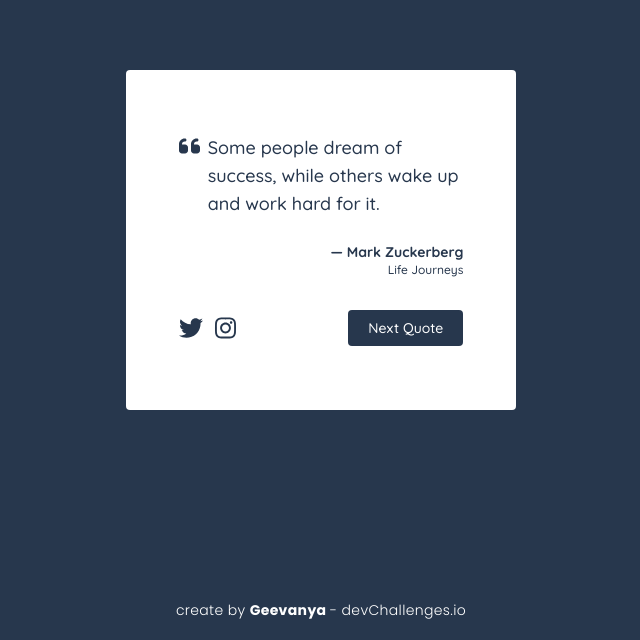
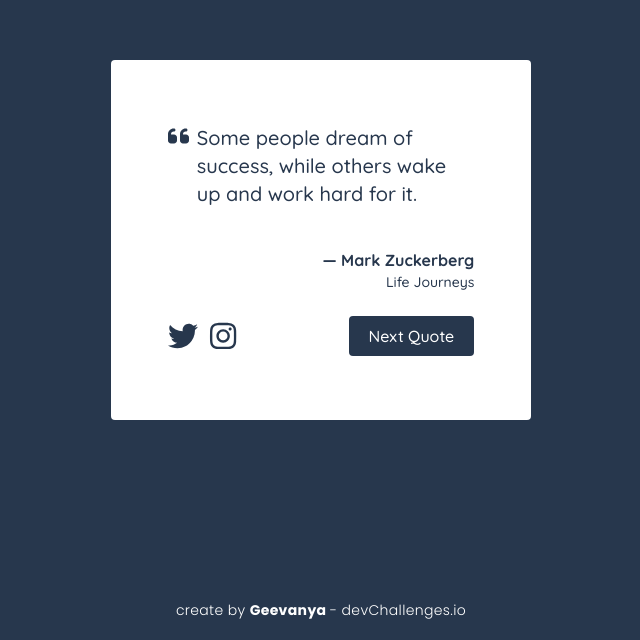
Before and after one commit to YRahmadani/quote-generator, a React (Vite) app: page / in a window 1280 px wide. Shown: the part 160-800 px from the top of the page, without its empty margins (319-959 px from the left). Built offline with nearby package versions, Linux system fonts and the light colour scheme.

Commit message:
edit app.jsx

```diff
--- a/src/App.jsx
+++ b/src/App.jsx
@@ -22,7 +22,7 @@ const App = () => {
 
   return (
     <div className={`w-full h-screen flex flex-col justify-center items-center`} style={{ backgroundColor: color }}>
-      <div className={`sm:w-[390px] xl:w-[600px] w-[340px] py-16 bg-white flex flex-col items-center justify-center rounded ${author ? 'gap-4' : 'gap-0'}`}>
+      <div className={`sm:w-[420px] xl:w-[600px] w-[340px] py-16 bg-white flex flex-col items-center justify-center rounded ${author ? 'gap-4' : 'gap-0'}`}>
         {author ? (
           // if author is selected, display filtered quotes
           quotes.filter((qu) => qu.author === quote.author).map((newqu, idx) => (
@@ -39,23 +39,23 @@ const App = () => {
             {/* Quotes */}
             <span className='w-[73%] text-left flex gap-2'>
               <FontAwesomeIcon icon={faQuoteLeft} className='text-2xl xl:text-4xl' style={{ color: color }} />
-              <p className='font-quicksand text-lg xl:text-3xl' style={{ color: color }}>{quote.quote}</p>
+              <p className='font-quicksand text-xl xl:text-3xl' style={{ color: color }}>{quote.quote}</p>
             </span>
 
             {/* Author & Genre */}
-            <span className='text-right w-[73%] mt-6 flex flex-col items-end'>
-              <h3 className='font-extrabold font-quicksand text-sm xl:text-2xl cursor-pointer' style={{ color: color }} onClick={() => { setAuthor((prev) => !prev) }}>— {quote.author}</h3>
-              <p className={`text-xs xl:text-xl font-quicksand cursor-pointer ${author ? 'hidden' : 'flex'}`} style={{ color: color }}>{quote.genre}</p>
+            <span className='text-right w-[73%] mt-10 flex flex-col items-end'>
+              <h3 className='font-extrabold font-quicksand text-base xl:text-2xl cursor-pointer' style={{ color: color }} onClick={() => { setAuthor((prev) => !prev) }}>— {quote.author}</h3>
+              <p className={`text-sm xl:text-xl font-quicksand cursor-default ${author ? 'hidden' : 'flex'}`} style={{ color: color }}>{quote.genre}</p>
             </span>
 
             {/* Icons & Next Quote */}
-            <span className={`w-[73%] mt-8 flex justify-between items-center ${author ? 'hidden' : 'flex'}`}>
+            <span className={`w-[73%] mt-6 flex justify-between items-center ${author ? 'hidden' : 'flex'}`}>
               <span className='flex gap-3 xl:gap-4'>
-                <FontAwesomeIcon icon={faTwitter} className='text-2xl xl:text-4xl hover:scale-125 cursor-pointer duration-200' style={{ color: color }} />
-                <FontAwesomeIcon icon={faInstagram} className='text-2xl xl:text-4xl hover:scale-125 cursor-pointer duration-200' style={{ color: color }} />
+                <FontAwesomeIcon icon={faTwitter} className='text-3xl xl:text-4xl hover:scale-125 cursor-pointer duration-200' style={{ color: color }} />
+                <FontAwesomeIcon icon={faInstagram} className='text-3xl xl:text-4xl hover:scale-125 cursor-pointer duration-200' style={{ color: color }} />
               </span>
               <button className='py-2 px-5 rounded cursor-pointer' style={{ backgroundColor: color }} onClick={randomQuote}>
-                <p className='text-white text-sm xl:text-xl font-quicksand'>Next Quote</p>
+                <p className='text-white text-base xl:text-xl font-quicksand'>Next Quote</p>
               </button>
             </span>
           </div>
```
